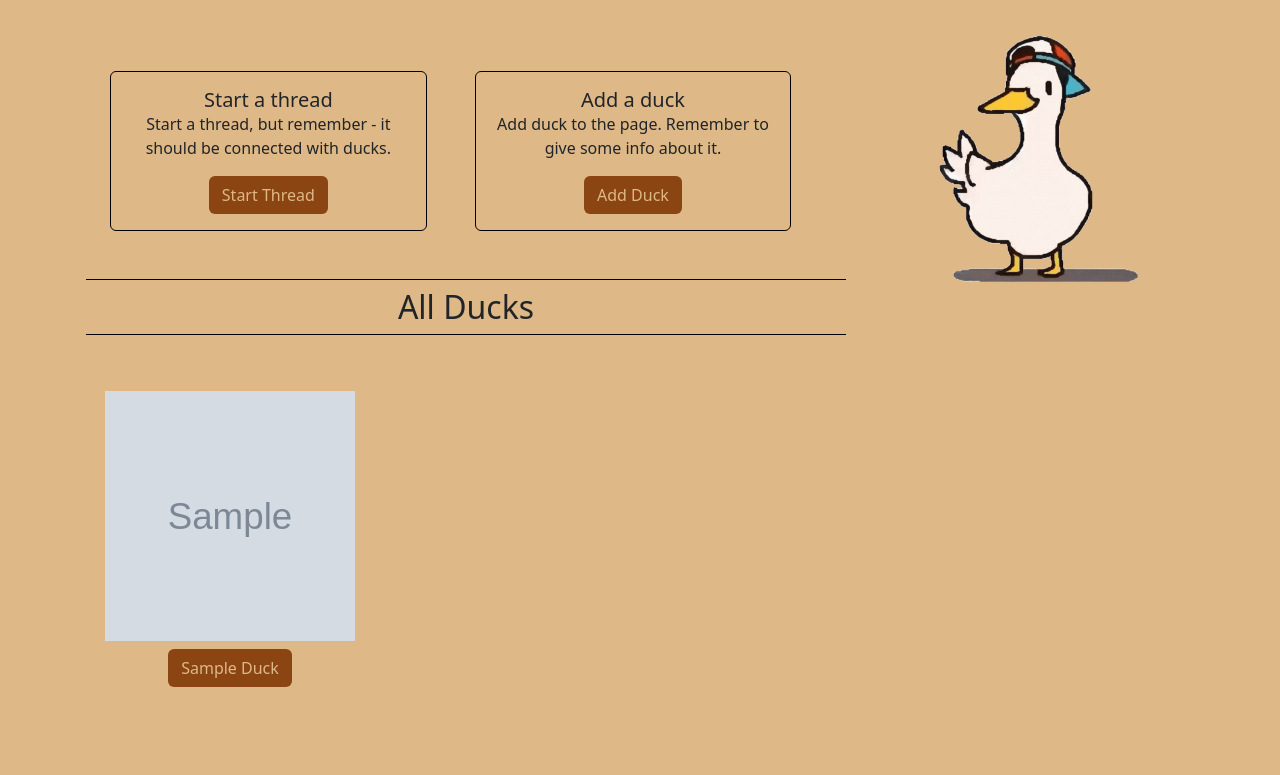
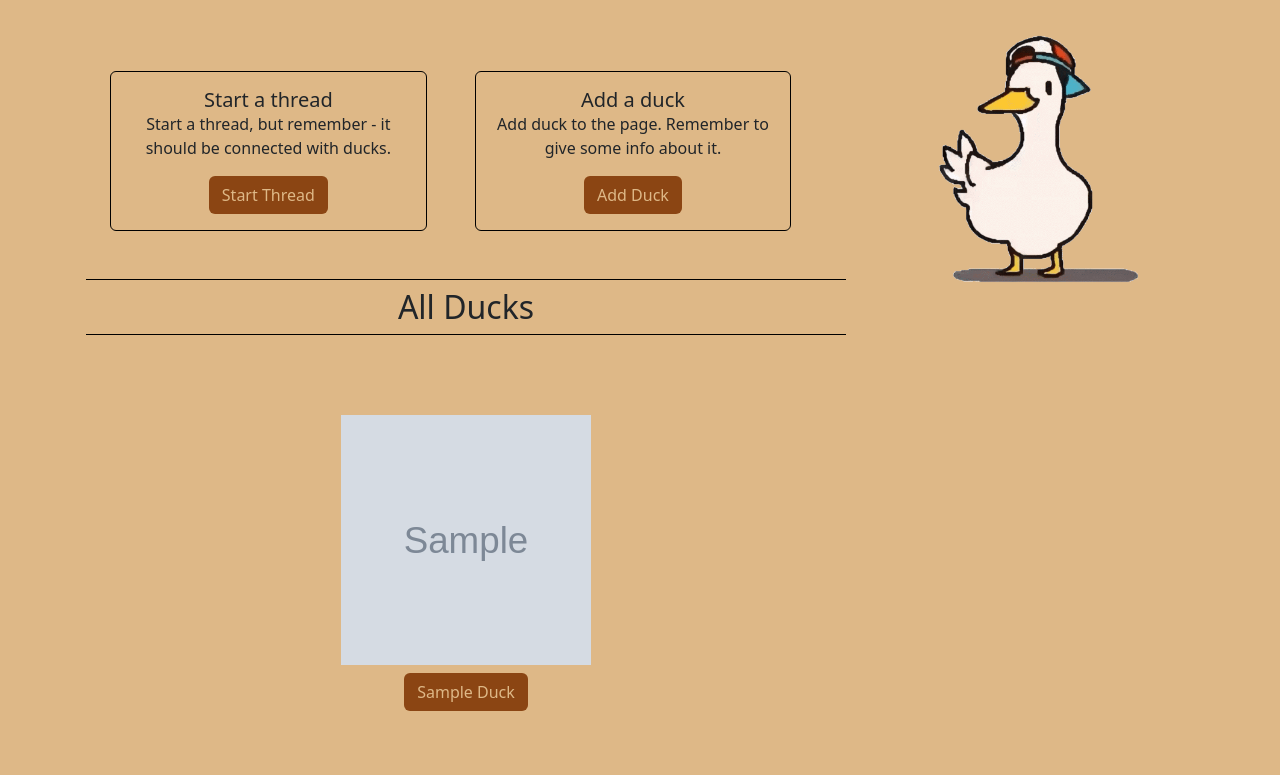
Before and after one commit to badgersky/ducks-forum, a Django app: page /ducks/list/ in a window 1280 px wide. Shown: the part 107-882 px from the top of the page. Before the commit the page ends 794 px from the top, so only its background shows below. Run offline with Django 4.2, Linux system fonts and the light colour scheme; tables that the repository leaves empty hold one stand-in row (values such as "Sample post"); grey boxes marked "Sample" are stand-in pictures; some libraries are stand-ins or nearby versions.

Commit message:
udpate duck list view

```diff
--- a/ducks/templates/ducks/list-ducks.html
+++ b/ducks/templates/ducks/list-ducks.html
@@ -12,10 +12,9 @@
     <div class="row">
         <h2 class="border-bottom border-top border-black p-2">All Ducks</h2>
     </div>
-    {% for row in duck_table %}
-        <div class="row justify-content-sm-start mt-5 mb-5">
-            {% for duck in row %}
-                <div class="justify-content-center" style="width: 18rem;">
+    <div class="row justify-content-evenly mt-5 mb-5">
+        {% for duck in ducks %}
+            <div class="justify-content-center mt-4" style="width: 18rem;">
                 <img src="{{ duck.image.url }}" class="img-duck-list" alt="{{ duck.name }}">
                 <div class="card-body mt-2">
                     <a href="{% url 'ducks:details' pk=duck.id %}" class="btn btn-brown">{{ duck.name.title }}</a>
@@ -23,5 +22,4 @@
             </div>
         {% endfor %}
     </div>
-    {% endfor %}
 {% endblock %}
--- a/ducks/views.py
+++ b/ducks/views.py
@@ -47,15 +47,7 @@ class ListDucksView(ListView):
 
     model = Duck
     template_name = 'ducks/list-ducks.html'
-
-    def get_context_data(self, *, object_list=None, **kwargs):
-        context = super().get_context_data()
-
-        ducks = Duck.objects.all()
-        num_of_ducks = ducks.count()
-        context['duck_table'] = [ducks[i:i + 3] for i in range(0, num_of_ducks, 3)]
-
-        return context
+    context_object_name = 'ducks'
 
 
 class DuckDetailsView(View):
```
Lines whose indentation alone changed are shown as unchanged.
